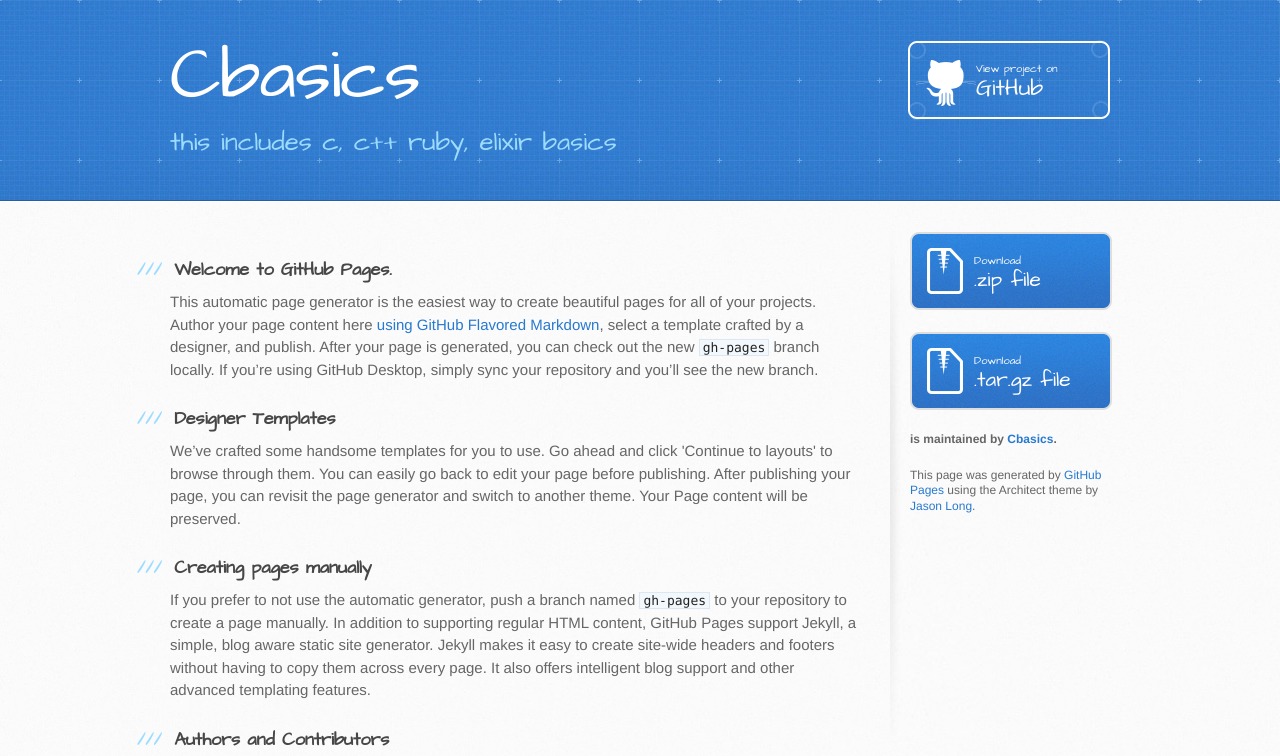
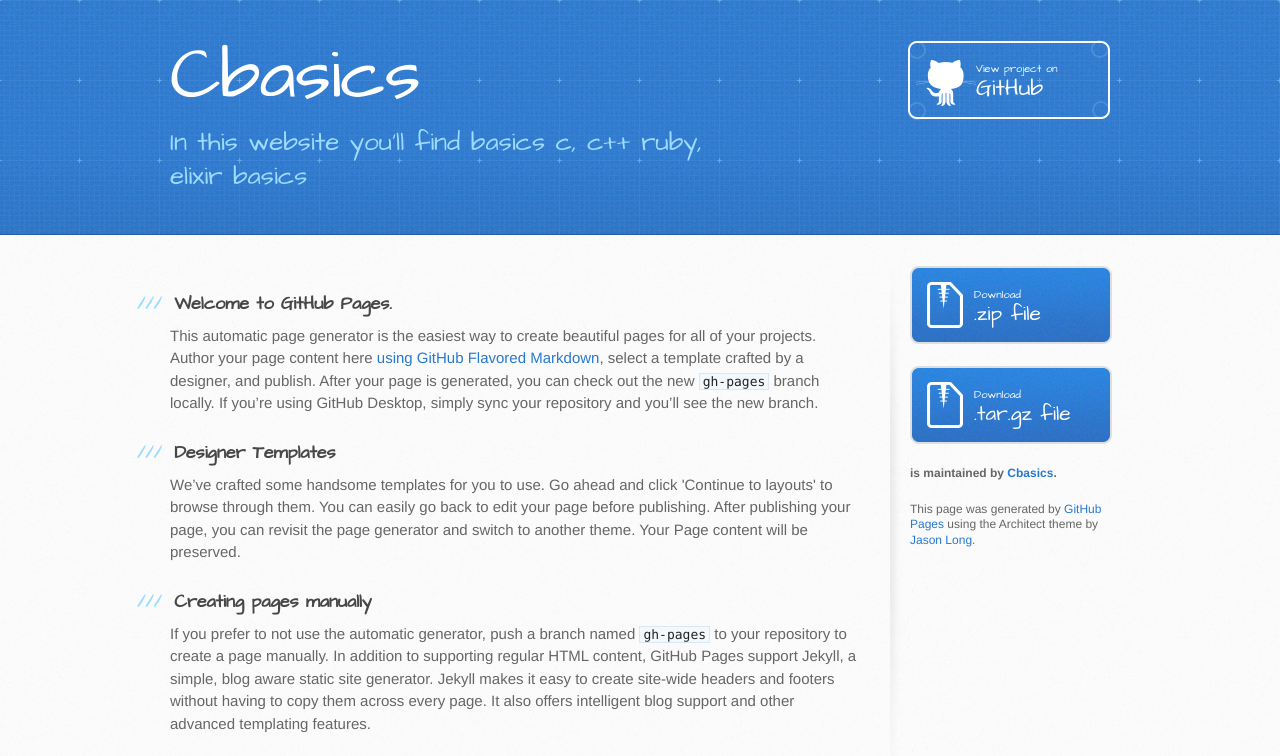
Before and after one commit to Cbasics/cbasics, a plain HTML site: page index.html in a window 1280 px wide. Shown: the top 756 px of the page. Drawn offline with Linux system fonts and the light colour scheme.

Commit message:
Update index.html

```diff
--- a/index.html
+++ b/index.html
@@ -20,7 +20,7 @@
     <header>
       <div class="inner">
         <h1>Cbasics</h1>
-        <h2>this includes c, c++ ruby, elixir basics</h2>
+        <h2>In this website you'll find basics c, c++ ruby, elixir basics</h2>
         <a href="https://github.com/Cbasics/cbasics" class="button"><small>View project on</small> GitHub</a>
       </div>
     </header>
```
